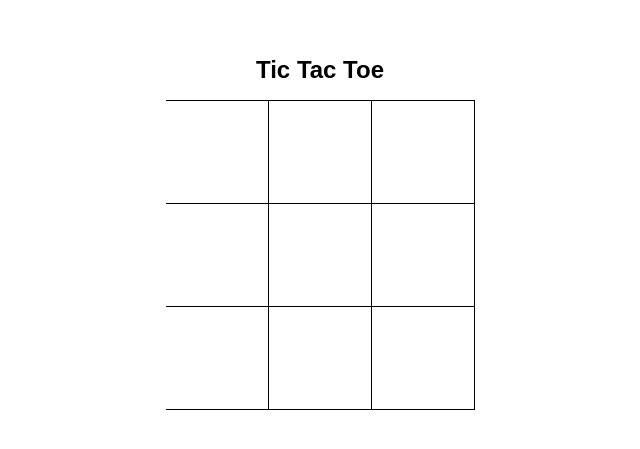
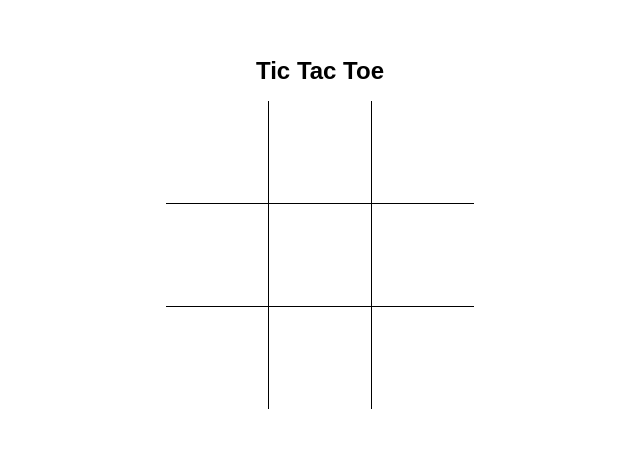
Before and after one commit to kamila123drozdek/kamila123drozdek.github.io, a plain HTML site: page week 6/tictactoe.html in a window 1280 px wide. Shown: the part 175-624 px from the top of the page, without its empty margins (320-960 px from the left). Drawn offline with Linux system fonts and the light colour scheme.

Commit message:
Update tictactoe.css

```diff
--- a/week 6/tictactoe.css
+++ b/week 6/tictactoe.css
@@ -31,6 +31,18 @@ td {
 }
 
 
+tr:first-child td {
+    border-top: none;
+}
+
+tr:last-child td {
+    border-bottom: none;
+}
+
 tr td:first-child {
     border-left: none;
 }
+
+tr td:last-child {
+    border-right: none;
+}
```
